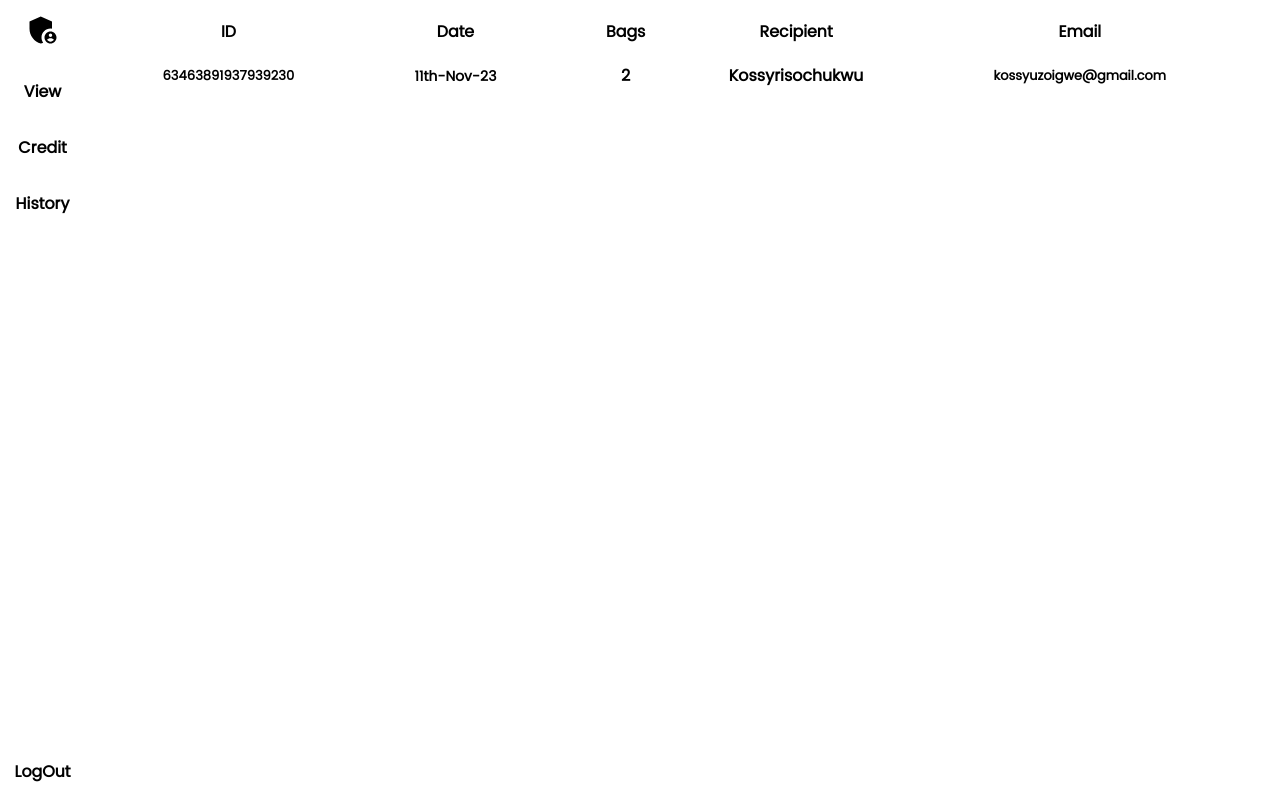
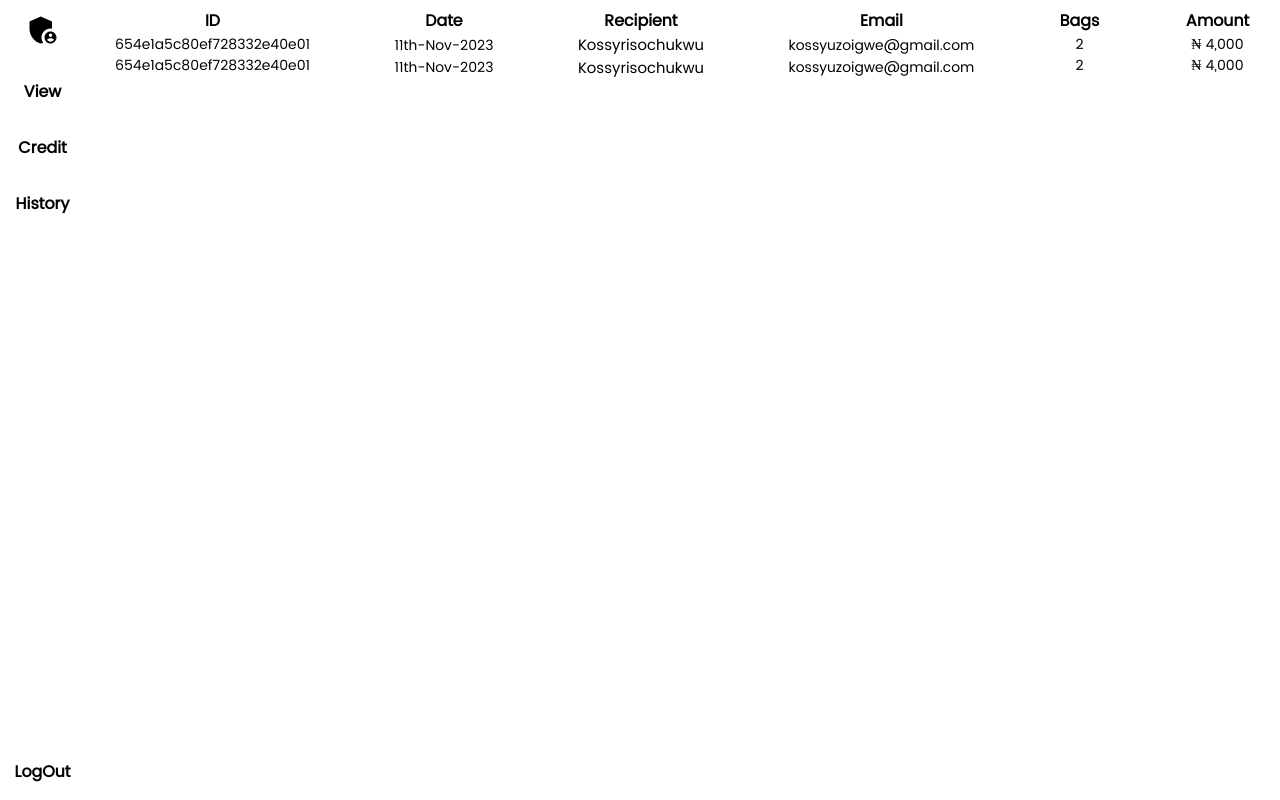
Before and after one commit to FrancisUzoigwe/Dirt2School, a React (Vite) app: page /admin/history in a window 1280 px wide. Built offline with nearby package versions, Linux system fonts and the light colour scheme.

Commit message:
Ui's done

```diff
--- a/src/apis/authApi.tsx
+++ b/src/apis/authApi.tsx
@@ -7,7 +7,7 @@ export const registerUser = async (data: any) => {
     // const config: any = {
     //   "content-type": "multipart/formdata",
     // };
-    return await axios.post(`${URL}/register-student`, data).then((res) => {
+    return await axios.post(`${URL}/register`, data).then((res) => {
       return res.data?.data;
     });
   } catch (error) {
@@ -17,7 +17,7 @@ export const registerUser = async (data: any) => {
 
 export const signinApi = async (data: any) => {
   try {
-    return await axios.post(`${URL}/sign-in-student`, data).then((res) => {
+    return await axios.post(`${URL}/signin`, data).then((res) => {
       return res.data?.data;
     });
   } catch (error) {
--- a/src/components/static/MainHeader.tsx
+++ b/src/components/static/MainHeader.tsx
@@ -1,7 +1,12 @@
 import { useState } from "react";
 import { MdOutlineKeyboardArrowDown } from "react-icons/md";
+import { useDispatch } from "react-redux";
+import { logOut } from "../../global/globalState";
+import { useSelector } from "react-redux";
+const MainHeader = () => {
+  const dispatch = useDispatch();
+  const user = useSelector((state: any) => state.user);
 
-const MainHeader = () => {
   const [show, setShow] = useState<boolean>(false);
   const onShow = () => {
     setShow(!show);
@@ -18,15 +23,14 @@ const MainHeader = () => {
   window.addEventListener("scroll", onScroll);
   return (
     <>
-      {scroll ? (
-        <div className="w-full h-[60px] max-sm:h-[45px] flex justify-center items-center bg-green-500 text-black ">
+      <div className="w-full h-[60px] max-sm:h-[50px] flex justify-center items-center bg-green-500 text-black ">
         <div
           className="w-full h-full justify-between flex transition-all duration-300 px-7 items-center fixed"
-            style={{
-              width: "100%",
-              height: "60px",
-              backdropFilter: "blur(4px)",
-            }}
+          // style={{
+          //   width: "100%",
+          //   height: "60px",
+          //   backdropFilter: "blur(4px)",
+          // }}
         >
           <div>Dirt2School</div>
           <div
@@ -35,55 +39,36 @@ const MainHeader = () => {
               onShow();
             }}
           >
-              <div className="mr-2 max-sm:text-[11px] max-sm:mr-1">
-                Kossyrisochukwu
+            <div className="mr-2 max-sm:hidden max-sm:mr-1 font-bold text-white">
+             Francis
             </div>
-              <div>
-                <MdOutlineKeyboardArrowDown />
+            {!show ? (
+              <div className="">
+                <MdOutlineKeyboardArrowDown className="max-sm:hidden flex transition-all duration-500 text-white " />
               </div>
+            ) : (
+              <div className="">
+                <MdOutlineKeyboardArrowDown className="rotate-180 max-sm:hidden flex transition-all duration-500 text-white" />
+              </div>
+            )}
             {show ? (
+              <div className=" flex flex-col items-center absolute mt-14 top-0 bg-gray-300 w-[150px]  rounded-md h-[75px]">
+                <div className="text-black  font-bold my-2 hover:text-gray-500 duration-300 transition-all">
+                  Update Profile
+                </div>
                 <button
-                  className="absolute mt-14 px-4 py-2 bg-black text-white rounded-full text-[13px] hover:cursor-pointer"
+                  className="absolute mt-9 text-black rounded-full w-full hover:text-gray-500 duration-300 transition-all  hover:cursor-pointer font-bold "
                   onClick={() => {
-                    alert("Login out...");
+                    dispatch(logOut());
                   }}
                 >
                   LogOut
                 </button>
+              </div>
             ) : null}
           </div>
         </div>
       </div>
-      ) : (
-        <div className="w-full h-[50px] max-sm:h-[45px] flex justify-center items-center bg-green-500 text-white ">
-          <div className="w-full px-8 h-full justify-between flex  items-center transition-all duration-300">
-            <div>Dirt2School</div>
-            <div
-              className="flex items-center justify-center relative cursor-pointer"
-              onClick={() => {
-                onShow();
-              }}
-            >
-              <div className="mr-2 max-sm:text-[11px] max-sm:mr-1">
-                Kossyrisochukwu
-              </div>
-              <div>
-                <MdOutlineKeyboardArrowDown />
-              </div>
-              {show ? (
-                <button
-                  className="absolute mt-14 px-4 py-2 bg-black text-white rounded-full text-[13px] hover:cursor-pointer"
-                  onClick={() => {
-                    alert("Login out...");
-                  }}
-                >
-                  LogOut
-                </button>
-              ) : null}
-            </div>
-          </div>
-        </div>
-      )}
     </>
   );
 };
--- a/src/pages/admin/AdminHistoryScreen.tsx
+++ b/src/pages/admin/AdminHistoryScreen.tsx
@@ -1,40 +1,84 @@
 const AdminHistoryScreen = () => {
   return (
     <>
-      <div className="flex w-full h-auto justify-center items-center flex-col">
+      {/* <div className="flex w-full h-auto justify-center items-center flex-col">
         <div className="w-[95%] h-full bg-white mt-5 rounded-md justify-between flex items-center">
-          <div className="w-[20%]  flex items-center justify-center font-bold">
+          <div className="w-[20%]  flex items-center justify-center ">
             ID
           </div>
-          <div className="w-[20%]  flex items-center justify-center font-bold">
+          <div className="w-[20%]  flex items-center justify-center ">
             Date
           </div>
-          <div className="w-[10%]  flex items-center justify-center font-bold">
+          <div className="w-[10%]  flex items-center justify-center ">
             Bags
           </div>
-          <div className="w-[20%] flex items-center justify-center font-bold">
+          <div className="w-[20%] flex items-center justify-center ">
             Recipient
           </div>
-          <div className="w-[30%]  flex items-center justify-center font-bold">
+          <div className="w-[30%]  flex items-center justify-center ">
             Email
           </div>
         </div>
         <div className="w-[95%] h-full bg-white mt-5 rounded-md justify-between flex items-center">
-          <div className="w-[20%]  flex items-center justify-center font-bold text-[13px]">
+          <div className="w-[20%]  flex items-center justify-center  text-[13px]">
             63463891937939230
           </div>
-          <div className="w-[20%]  flex items-center justify-center font-bold text-[14px] ">
+          <div className="w-[20%]  flex items-center justify-center  text-[14px] ">
             11th-Nov-23
           </div>
-          <div className="w-[10%]  flex items-center justify-center font-bold">
+          <div className="w-[10%]  flex items-center justify-center ">
             2
           </div>
-          <div className="w-[20%] flex items-center justify-center font-bold">
+          <div className="w-[20%] flex items-center justify-center ">
             Kossyrisochukwu
           </div>
-          <div className="w-[30%]  flex items-center justify-center text-[13px] font-bold">
+          <div className="w-[30%]  flex items-center justify-center text-[13px] ">
             kossyuzoigwe@gmail.com
           </div>
+        </div>
+      </div> */}
+      <div className="flex justify-center items-center w-full ">
+        <div className="flex justify-between items-center w-[95%]">
+          <table className="w-full flex justify-between mt-2">
+            <table className="max-md:hidden block">
+              <th>ID</th>
+              <tr className="text-[14px] ">
+                654e1a5c80ef728332e40e01
+              </tr>
+              <tr className="text-[14px] ">
+                654e1a5c80ef728332e40e01
+              </tr>
+            </table>
+            <table className="">
+              <th>Date</th>
+              <tr className="text-[14px] ">11th-Nov-2023</tr>
+              <tr className="text-[14px] ">11th-Nov-2023</tr>
+            </table>
+            <table className="max-md:hidden block">
+              <th>Recipient</th>
+              <tr className="text-[15px] ">Kossyrisochukwu</tr>
+              <tr className="text-[15px] ">Kossyrisochukwu</tr>
+            </table>
+            <table>
+              <th>Email</th>
+              <tr className="text-[14px] ">kossyuzoigwe@gmail.com</tr>
+              <tr className="text-[14px] ">kossyuzoigwe@gmail.com</tr>
+            </table>
+            <table className="flex items-center flex-col">
+              <th>Bags</th>
+              <tr className="text-[14px] ">2</tr>
+              <tr className="text-[14px] ">2</tr>
+            </table>
+            <table className="flex items-center flex-col">
+              <th>Amount</th>
+              <tr className="text-[14px] ">
+                <span className="mr-1 ">₦</span>4,000
+              </tr>
+              <tr className="text-[14px] ">
+                <span className="mr-1 ">₦</span>4,000
+              </tr>
+            </table>
+          </table>
         </div>
       </div>
     </>
--- a/src/pages/auth/Reg.tsx
+++ b/src/pages/auth/Reg.tsx
@@ -40,9 +40,11 @@ const Reg = () => {
     setLoading(true);
     const { email, password } = data;
     registerUser({ email, password }).then((res) => {
-      navigate("/email");
-      setLoading(false);
+      console.log(res);
+
+      navigate("/auth/email");
     });
+    setLoading(false);
   });
 
   return (
--- a/src/pages/auth/RegisterScreen.tsx
+++ b/src/pages/auth/RegisterScreen.tsx
@@ -16,7 +16,7 @@ const RegisterScreen = () => {
             <div className="flex w-full justify-between my-2">
               <div className="flex w-full items-center justify-center ">
                 <div className="flex my-1">
-                  <Link to="/signin">
+                  <Link to="/auth/signin">
                     <button
                       className="  bg-green-400 text-white
                      py-2 px-5 ml-2 rounded-sm  font-semibold transition-all rounded-tl-[20px] rounded-br-[20px]  duration-500"
@@ -24,7 +24,7 @@ const RegisterScreen = () => {
                       Login
                     </button>
                   </Link>
-                  <Link to="/register">
+                  <Link to="/auth/register">
                     <button
                       className="
 
--- a/src/pages/auth/SigninScreen.tsx
+++ b/src/pages/auth/SigninScreen.tsx
@@ -3,6 +3,7 @@ import dirt from "../../assets/Children.webp";
 import Sign from "./Sign";
 
 const SigninScreen = () => {
+
   return (
     <div className="w-full h-[100vh] flex items-center justify-center bg-gray-100  ">
       <div className="w-[93%] h-[93%]  rounded-xl shadow-3xl flex overflow-hidden max-lg:justify-center">
@@ -16,7 +17,7 @@ const SigninScreen = () => {
             <div className="flex w-full justify-between my-2">
               <div className="flex w-full items-center justify-center ">
                 <div className="flex my-1">
-                  <Link to="/signin">
+                  <Link to="/auth/signin">
                     <button
                       className="  bg-green-400 text-white
                      py-2 px-5 ml-2 rounded-sm  font-semibold transition-all rounded-tl-[20px] rounded-br-[20px]  duration-500"
@@ -24,7 +25,7 @@ const SigninScreen = () => {
                       Login
                     </button>
                   </Link>
-                  <Link to="/register">
+                  <Link to="/auth/register">
                     <button
                       className="
 
--- a/src/pages/screen/ProfileScreen.tsx
+++ b/src/pages/screen/ProfileScreen.tsx
@@ -1,8 +1,9 @@
-
 const ProfileScreen = () => {
   return (
-    <div>ProfileScreen</div>
-  )
-}
+    <div className="w-full h-full flex ">
+      <div>ProfileScreen</div>
+    </div>
+  );
+};
 
-export default ProfileScreen
+export default ProfileScreen;
--- a/src/router/PrivateRoute.tsx
+++ b/src/router/PrivateRoute.tsx
@@ -3,8 +3,8 @@ import { useSelector } from "react-redux";
 import { Navigate } from "react-router-dom";
 
 const PrivateRoute: React.FC<PropsWithChildren> = ({ children }) => {
-  const user = useSelector((state: any) => state.mainUser);
-  return <div>{user ? <div>{children}</div> : <Navigate to="/signin" />}</div>;
+  const user = useSelector((state: any) => state.user);
+  return <div>{user ? <div>{children}</div> : <Navigate to="/auth" />}</div>;
 };
 
 export default PrivateRoute;
```
Also changed, not shown: src/components/static/FirstHeader.tsx (+11 -11 lines), src/pages/auth/Sign.tsx (+11 -11 lines), src/pages/screen/HubScreen.tsx (+4 -4 lines), src/router/mainRouter.tsx (+11 -11 lines). Lines whose indentation alone changed are shown as unchanged.
